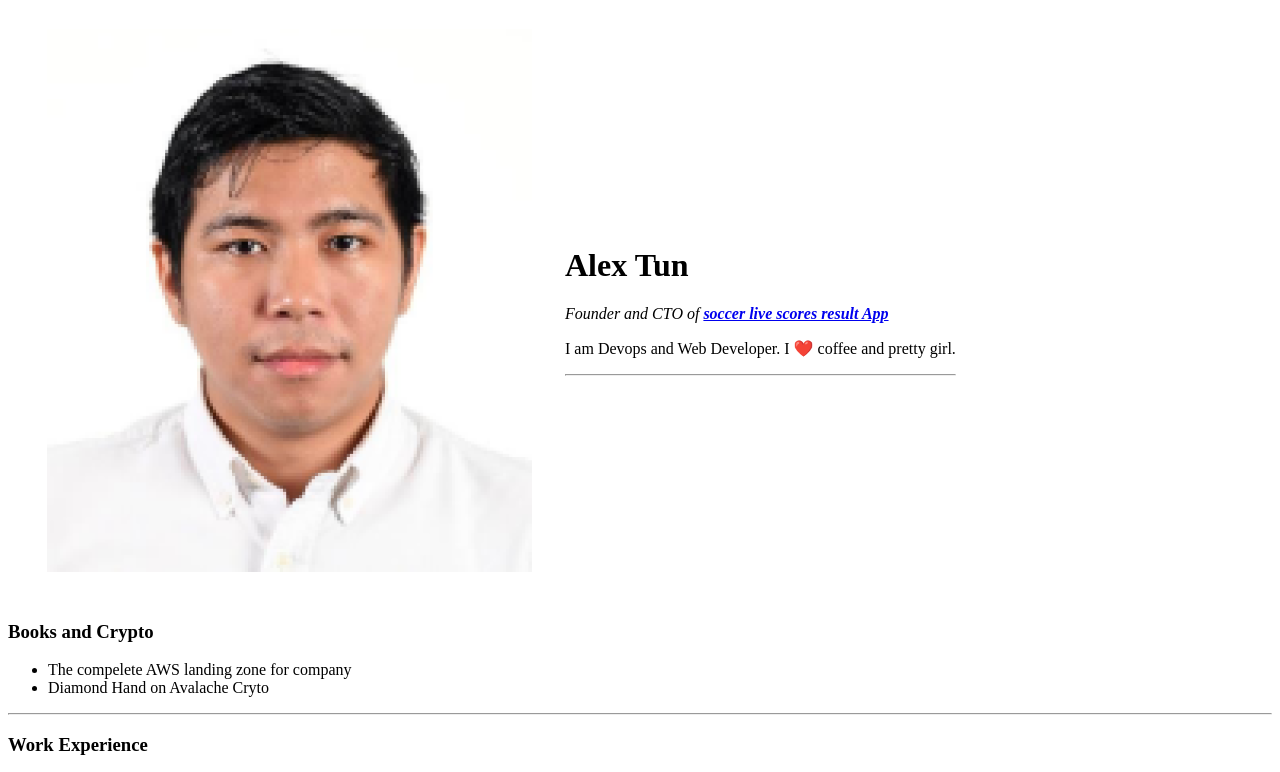
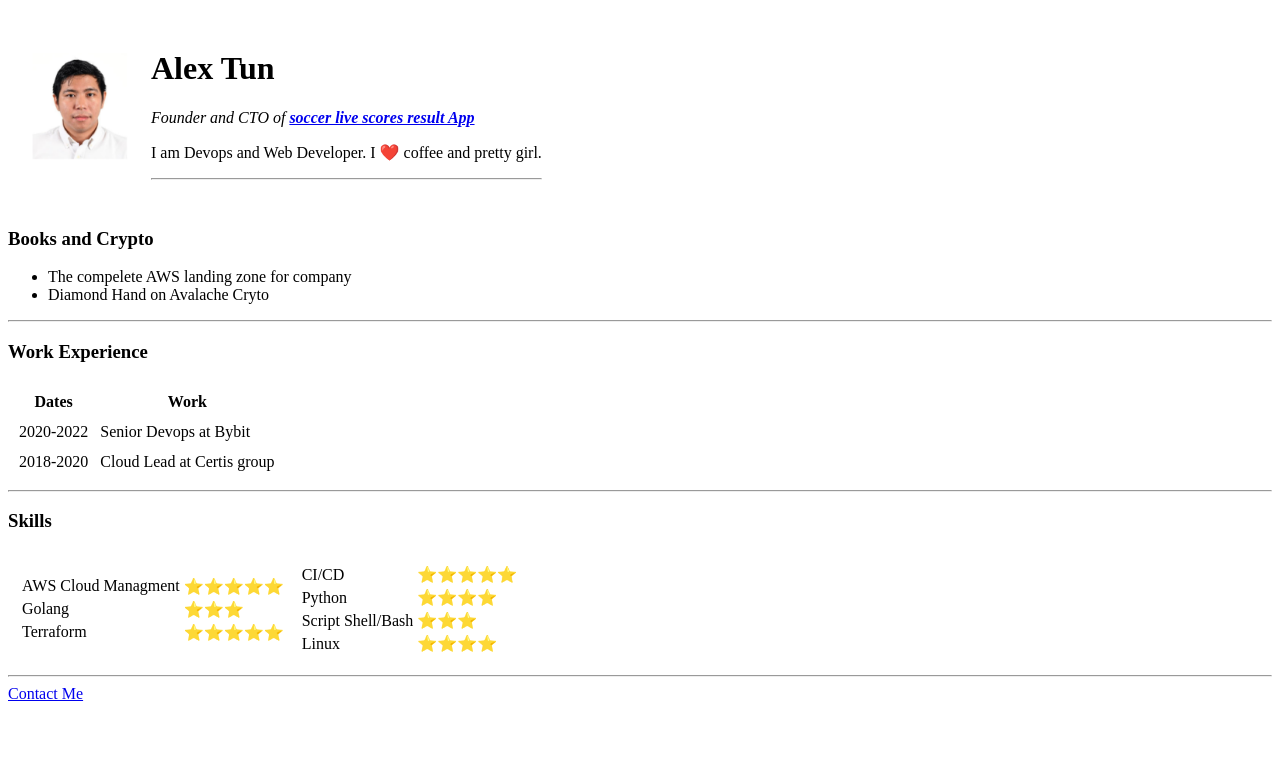
Before and after one commit to AungBoTun/cv, a plain HTML site: page index.html in a window 1280 px wide. Shown: the top 772 px of the page. Drawn offline with Linux system fonts and the light colour scheme.

Commit message:
rearrange image

```diff
--- a/index.html
+++ b/index.html
@@ -7,9 +7,9 @@
  <body>
    <table cellspacing="20">
     <tr>
-      <td>
-      <img src="images/alex.png" alt=" Alex profile picture" />
-      </td>
+      <td valign="middle" align="center">
+        <img src="images/alex.png" alt=" Alex profile picture" width="100"/>
+        </td>
       <td>
         <h1> Alex Tun </h1>
         <p><em> Founder and CTO of <strong><a href="https://www.goalslivemm.com/">soccer live scores result App</a></strong></em>
```
